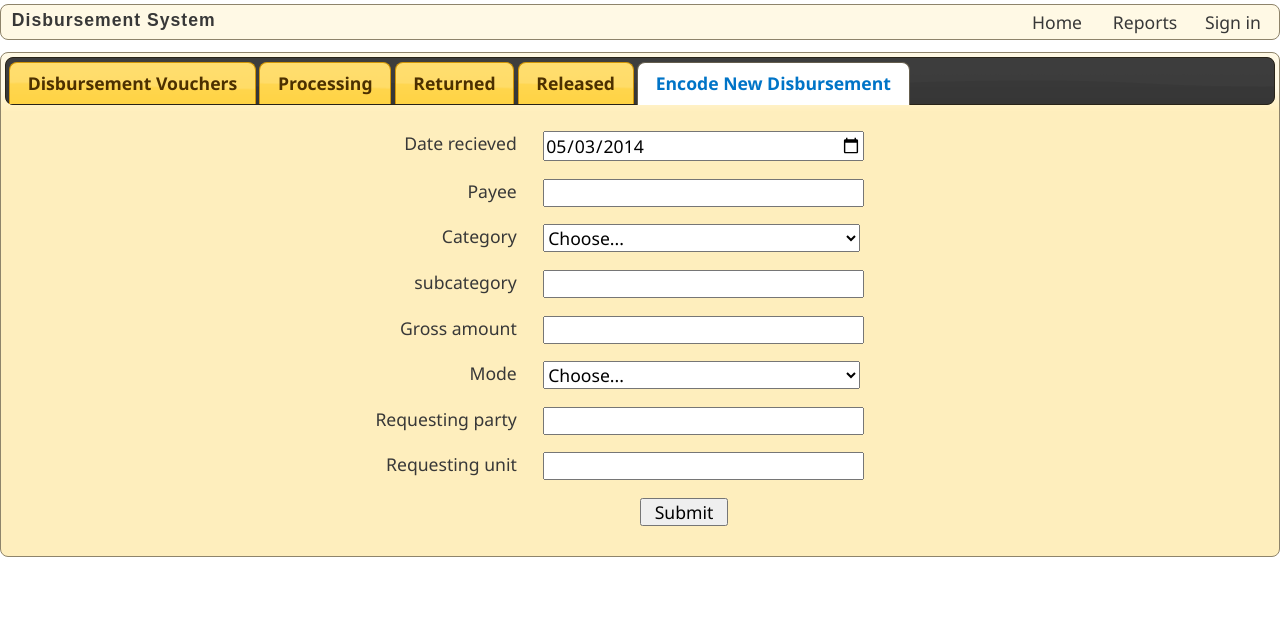
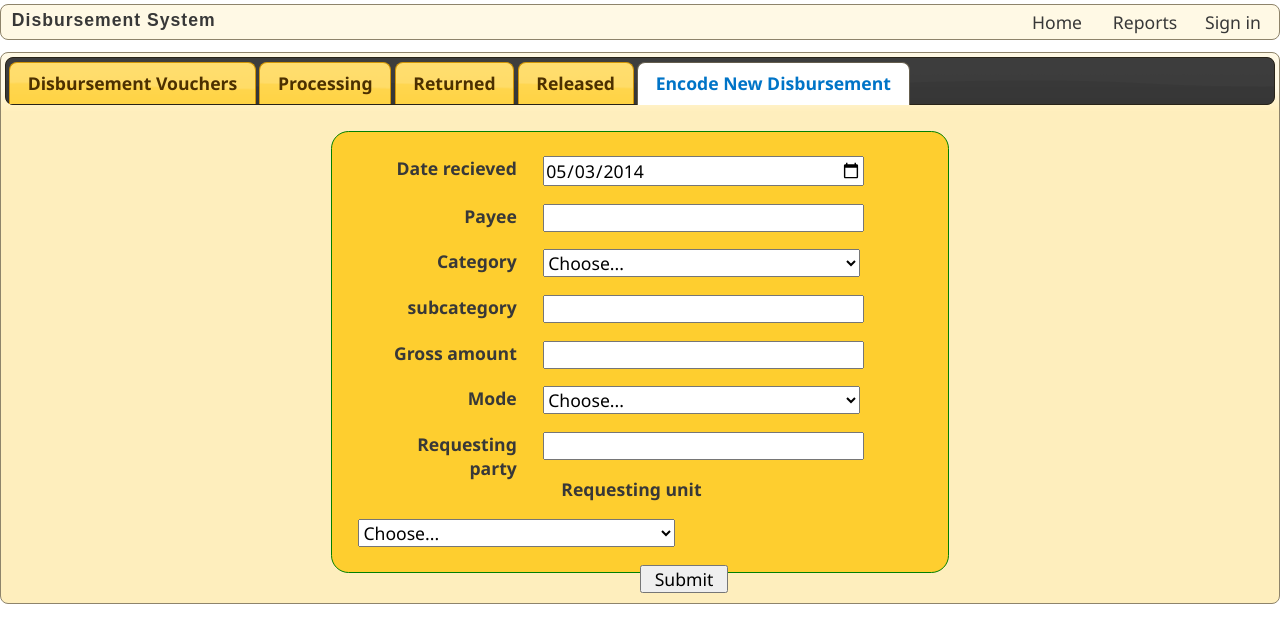
Before and after one commit to jevansugue/Disbursement, a PHP site: page / in a window 1280 px wide, after a click on "Encode New Disbursement". Shown: the top 643 px of the page. Run offline with PHP 8.4, Linux system fonts and the light colour scheme; data comes from the database, SQL or seed files in the repository; data that the repository does not hold is empty.

Commit message:
Encode views

```diff
--- a/css/forms.css
+++ b/css/forms.css
@@ -1,6 +1,20 @@
-#encode
+#encode-yellow
 {
-	/*border: 1px solid green;*/
+	background: #fece2f;
+	-webkit-border-radius: 1em;
+	border: 1px solid green;
+	height: 25em;
+	width: 35em;
+	position: relative;
+	margin: 0 auto;
+}
+
+#encode-red
+{
+	background: #fece2f;
+	-webkit-border-radius: 1em;
+	border: 1px solid green;
+	height: 21em;
 	width: 35em;
 	position: relative;
 	margin: 0 auto;
@@ -34,6 +48,7 @@ span.form
 	text-align: right;
 	margin-bottom: 1em;
 	margin-left: 2em;
+	font-weight: bold;
 }
 
 .field
@@ -43,3 +58,9 @@ span.form
 	margin-bottom: 1em;
 	width: 18em;
 }
+
+.legend-form
+{
+	margin-left:auto;
+	margin-right:auto;
+}
--- a/index.php
+++ b/index.php
@@ -392,8 +392,9 @@
 
 			<div id='tabs-5' class='tabContainer'>
 
-				<form  name="new_dv_form" method="POST" action="php/encode_yellow.php" id="encode">
+				<form  name="new_dv_form" method="POST" action="php/encode_yellow.php" id="encode-yellow">
 					<fieldset>
+						<br />
 
 						<label><span class='form' > Date recieved </span></label>
 						<input type='date' name="date_recieved" class='field' value="<?php echo date('Y-m-d'); ?>" />
@@ -436,7 +437,15 @@
 						<br />
 
 						<label><span class='form'>Requesting unit</span></label>
-						<input type='text' name="req_unit" class='field' />
+						<select name='req_unit' class='field'>
+							<option selected = "true" value=""> Choose... </option>
+							<option value="DEPT1">Department1</option>
+							<option value="DEPT2">Department2</option>
+							<option value="DEPT3">Department3</option>
+							<option value="DEPT4">Department4</option>
+							<option value="DEPT5">Department5</option>
+							<option value="DEPT6">Department6</option>
+						</select>
 						<br />
 
 						<input type="submit" id="submit">
```
Also changed, not shown: getDVids.php (+12 -2 lines).
